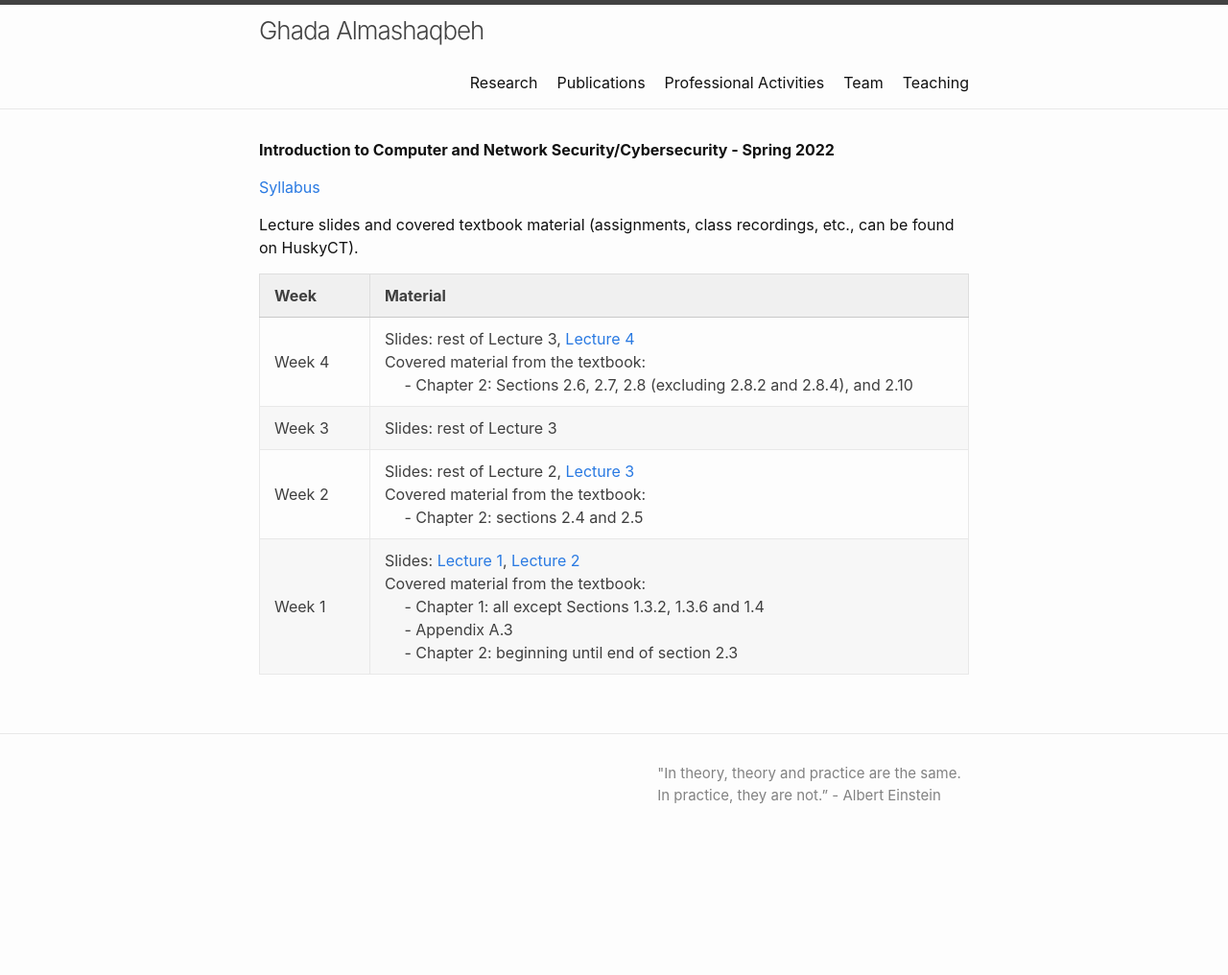
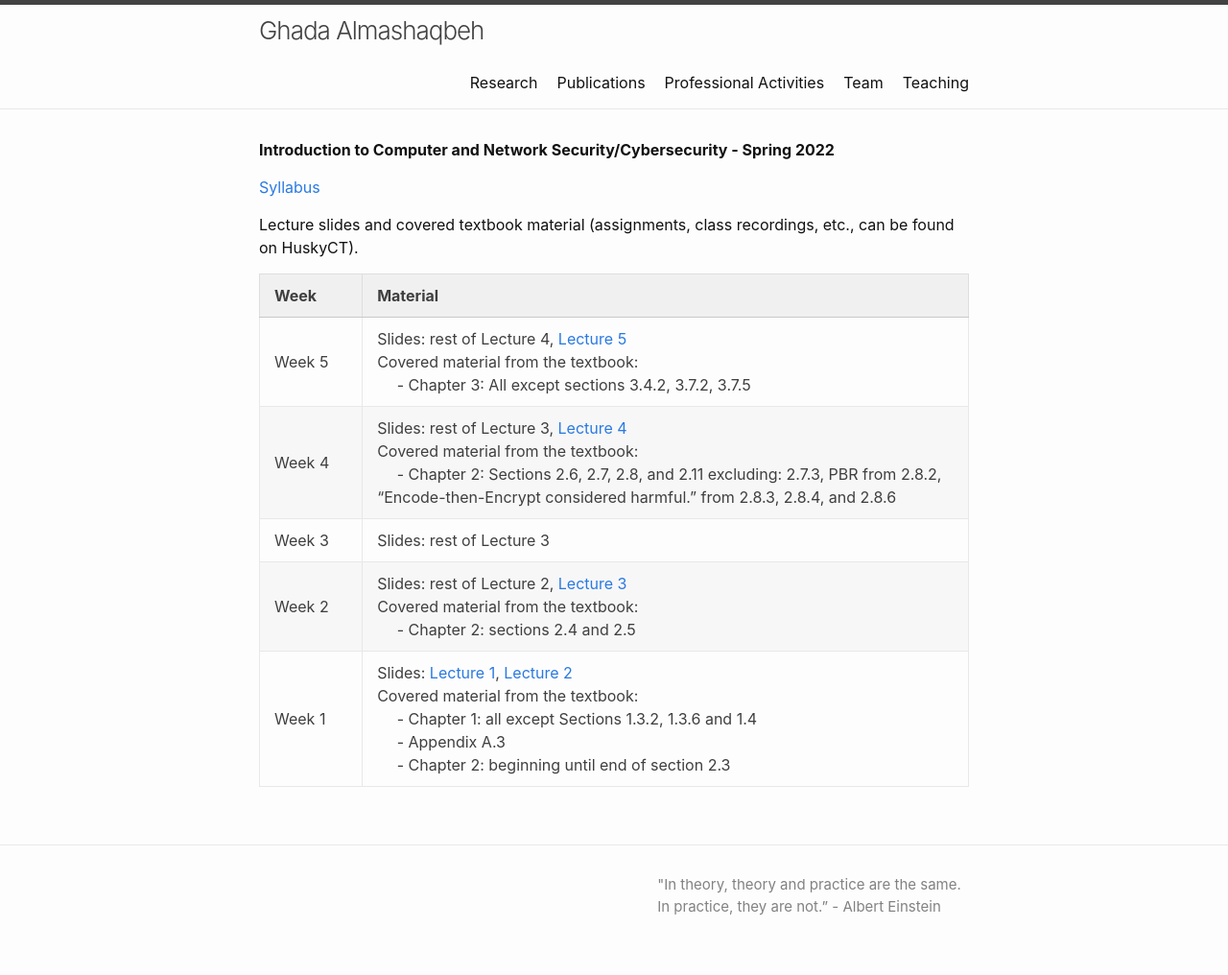
Before and after one commit to GhadaAlmashaqbeh/GhadaAlmashaqbeh.github.io, a Jekyll site: the page built from courses/cse3400-s2022/index.md, in a window 1280 px wide. Shown: the whole page at 96% size. Built offline with Jekyll 4.4.1, drawn with Linux system fonts in a browser that asks for light colours; before the commit the page ends 900 px from its top, so only the background shows below that.

Commit message:
add lecture 5

```diff
--- a/courses/cse3400-s2022/index.md
+++ b/courses/cse3400-s2022/index.md
@@ -10,7 +10,8 @@ Lecture slides and covered textbook material (assignments, class recordings, etc
 
 | Week&emsp;&emsp;| Material           |
 |----------|--------------------|
-| Week 4 | Slides: rest of Lecture 3, [Lecture 4](./lecture4.pdf) <br/> Covered material from the textbook: <br/> &emsp; - Chapter 2: Sections 2.6, 2.7, 2.8 (excluding 2.8.2 and 2.8.4), and 2.10 |
+| Week 5 | Slides: rest of Lecture 4, [Lecture 5](./lecture5.pdf) <br/> Covered material from the textbook: <br/> &emsp; - Chapter 3: All except sections 3.4.2, 3.7.2, 3.7.5 |
+| Week 4 | Slides: rest of Lecture 3, [Lecture 4](./lecture4.pdf) <br/> Covered material from the textbook: <br/> &emsp; - Chapter 2: Sections 2.6, 2.7, 2.8, and 2.11 excluding: 2.7.3, PBR from 2.8.2, “Encode-then-Encrypt considered harmful.” from 2.8.3, 2.8.4, and 2.8.6 |
 | Week 3 | Slides: rest of Lecture 3 |
 | Week 2 | Slides: rest of Lecture 2, [Lecture 3](./lecture3.pdf) <br/> Covered material from the textbook: <br/> &emsp; - Chapter 2: sections 2.4 and 2.5 |
 | Week 1 | Slides: [Lecture 1](./lecture1.pdf), [Lecture 2](./lecture2.pdf) <br/> Covered material from the textbook: <br/> &emsp; - Chapter 1: all except Sections 1.3.2, 1.3.6 and 1.4 <br/> &emsp; - Appendix A.3 <br/> &emsp; - Chapter 2: beginning until end of section 2.3|
```
Also changed, not shown: 12 other files.
